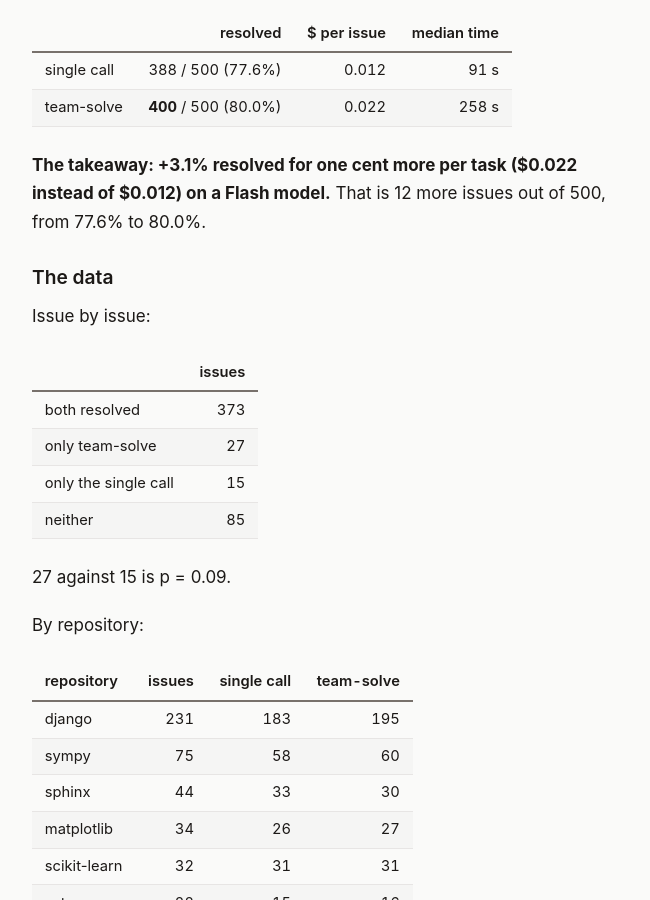
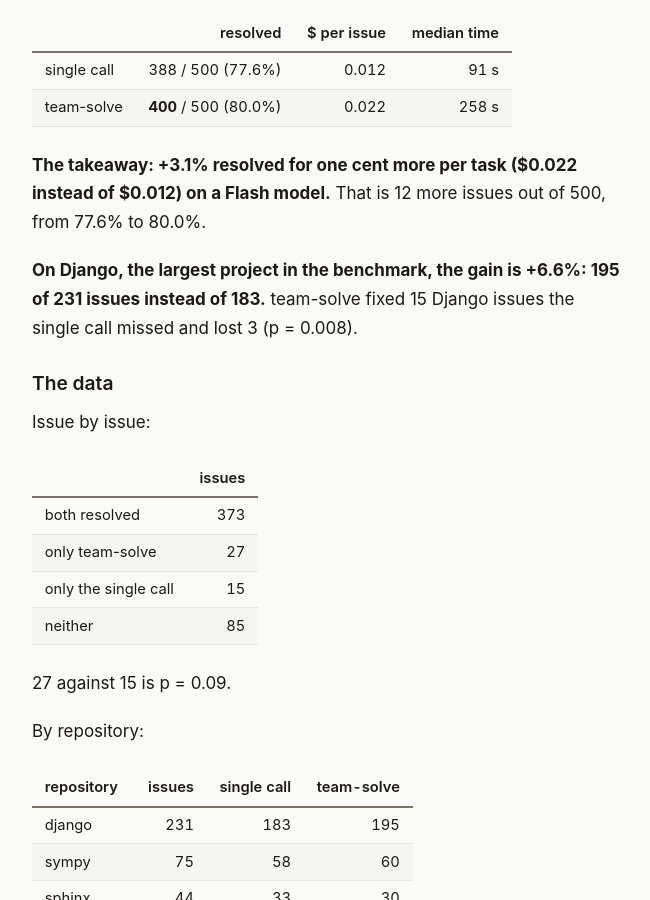
Before and after one commit to guregodevo/guregodevo.github.io, a Jekyll site: the page built from _posts/2026-11-07-swe-bench-verified-deepseek-team-solve.md, in a window 1280 px wide and 900 px high, scrolled down 793 px. Shown: the whole window, without its empty margins (312-962 px from the left). Built offline with Jekyll 4.4.1, drawn with Linux system fonts in a browser that asks for light colours.

Commit message:
The SWE-bench post: the Django gain, +6.6%, p = 0.008

```diff
--- a/_posts/2026-11-07-swe-bench-verified-deepseek-team-solve.md
+++ b/_posts/2026-11-07-swe-bench-verified-deepseek-team-solve.md
@@ -19,6 +19,8 @@ I did not expect a model like DeepSeek to gain much over a single call. The poin
 | team-solve | **400** / 500 (80.0%) | 0.022 | 258 s |
 
 **The takeaway: +3.1% resolved for one cent more per task ($0.022 instead of $0.012) on a Flash model.** That is 12 more issues out of 500, from 77.6% to 80.0%.
+
+**On Django, the largest project in the benchmark, the gain is +6.6%: 195 of 231 issues instead of 183.** team-solve fixed 15 Django issues the single call missed and lost 3 (p = 0.008).
 
 ## The data
 
```
